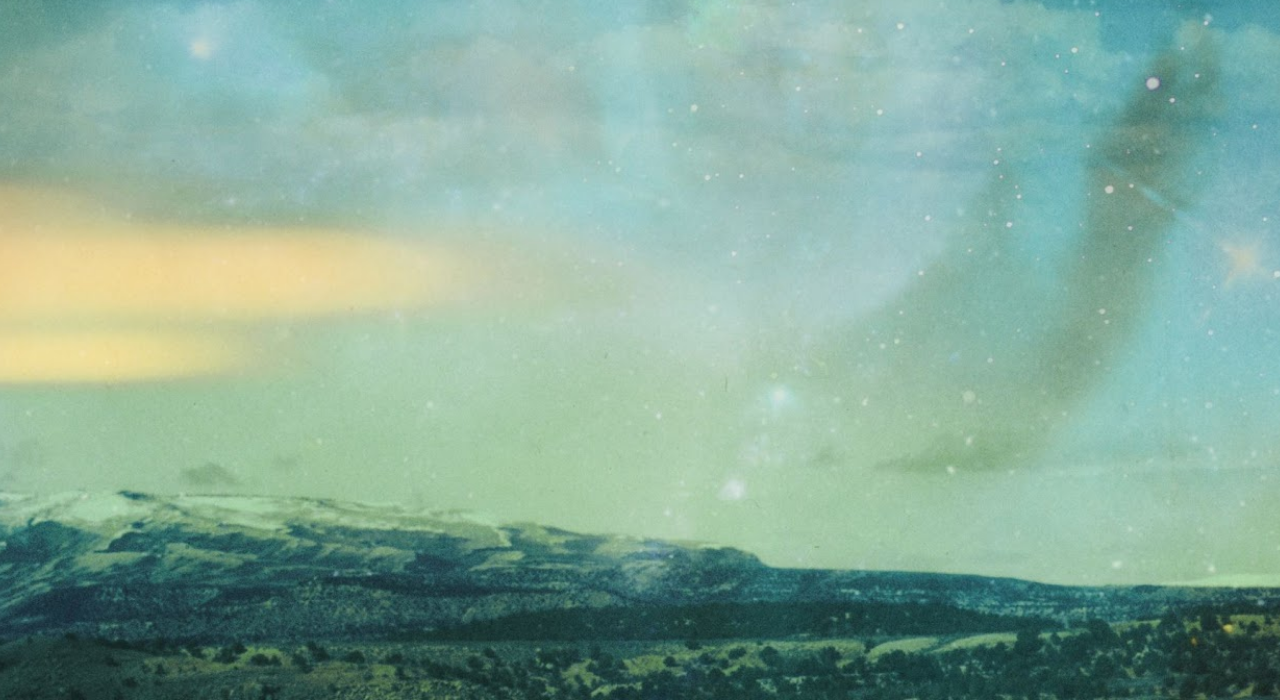
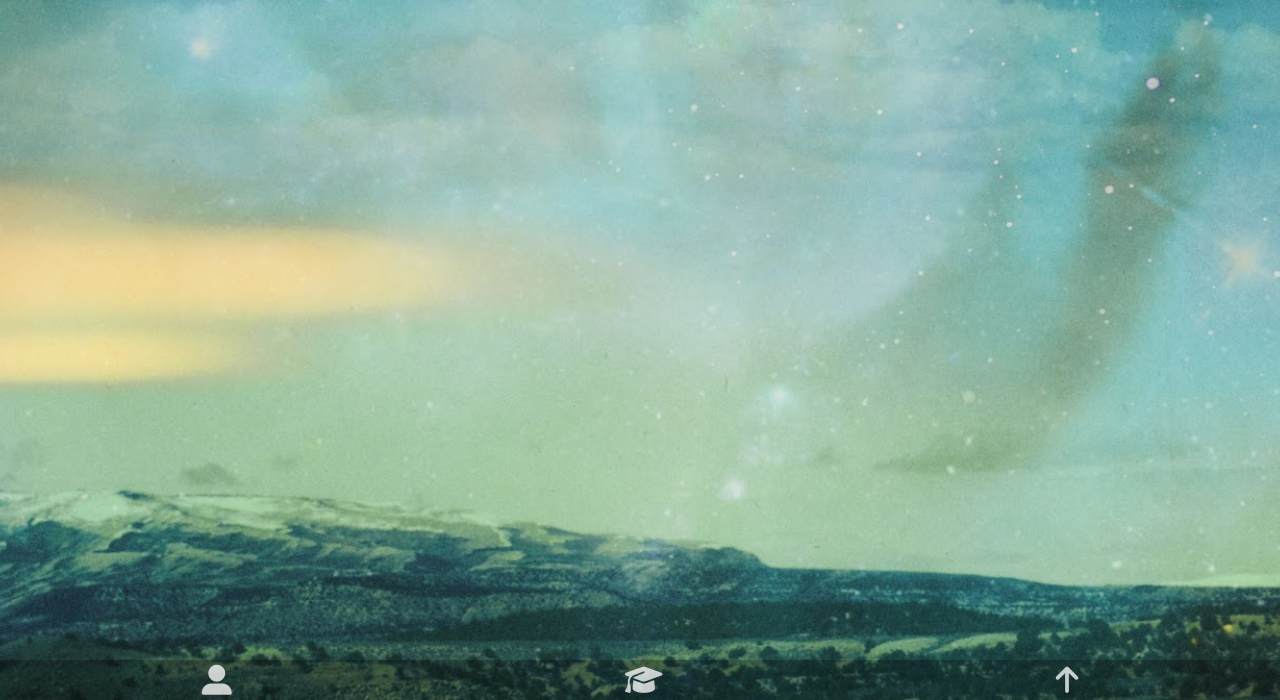
Before and after one commit to lucasmouravarela/curriculo-pessoal, a plain HTML site: page index.html in a window 1280 px wide. Shown: the part 100-800 px from the top of the page. Drawn offline with Linux system fonts and the light colour scheme.

Commit message:
I refactored the basic structure

```diff
--- a/css/style.css
+++ b/css/style.css
@@ -10,17 +10,34 @@
   font-size: 62.5%;
 }
 
-body {
-  height: 100vh;
+html, body {
+  height: 100%;
   background: url(../img/background.jpg) center/cover no-repeat fixed;
   font-family: "Lato", sans-serif;
 }
 
-.nav {
+body {
+  display: flex;
+  flex-direction: column;
+}
+
+.title {
+  flex: 1 0 auto;
+}
+
+.footer {
+  display: flex;
+  justify-content: space-around;
+}
+
+.fas {
+  opacity: 0.8;
+}
+
+.bar {
   width: 100vw;
-  padding: 0 1rem;
-  position: fixed;
-  background-color: rgba(0, 0, 0, 0.4);
+  padding: 0.5rem;
+  background-color: rgba(0, 0, 0, 0.25);
   color: #f5f5f5;
 }
 
@@ -52,20 +69,6 @@ h1 {
 
 /* Desktop version */
 @media (min-device-width: 1025px) {
-  .nav {
-    width: 20vw;
-    height: 100vh;
-    padding: 3rem;
-    text-align: center;
-  }
 
-  .profile {
-    display: initial;
-  }
-
-  .profile > img {
-    max-height: 12vh;
-    border-radius: 10rem;
-  }
 
 }
--- a/index.html
+++ b/index.html
@@ -1,19 +1,20 @@
 <!DOCTYPE html>
 <html lang="pt-br">
+
 <head>
   <meta charset="UTF-8" />
   <meta name="viewport" content="width=device-width, initial-scale=1.0" />
   <title>LMV</title>
-    <link rel="icon" type="image/png" sizes="32x32" href="img/favicon-32x32.png">
-    <link rel="icon" type="image/png" sizes="16x16" href="img/favicon-16x16.png">
-    <link
-      href="https://fonts.googleapis.com/css2?family=Lato:wght@300;400;700&display=swap"
-      rel="stylesheet"
-    />
+  <script src="https://kit.fontawesome.com/4c3c7e82da.js" crossorigin="anonymous"></script>
+  <link rel="icon" type="image/png" sizes="32x32" href="img/favicon-32x32.png" />
+  <link rel="icon" type="image/png" sizes="16x16" href="img/favicon-16x16.png" />
+  <link href="https://fonts.googleapis.com/css2?family=Lato:wght@300;400;700&display=swap" rel="stylesheet" />
   <link rel="stylesheet" href="./css/style.css" />
 </head>
+
 <body>
-    <header class="nav">
+  <header class="title">
+    <section class="bar">
       <a href="#" class="profile">
         <img src="./img/foto.jpg" alt="foto" />
         <h1>
@@ -21,6 +22,14 @@
           <small>Desenvolvedor Front End</small>
         </h1>
       </a>
+    </section>
   </header>
+
+  <footer class="footer bar">
+    <a class="fas fa-user-alt fa-3x"></a>
+    <a class="fas fa-graduation-cap fa-3x"></a>
+    <a class="fas fa-arrow-up fa-3x"></a>
+  </footer>
 </body>
+
 </html>
```
Lines whose indentation alone changed are shown as unchanged.
